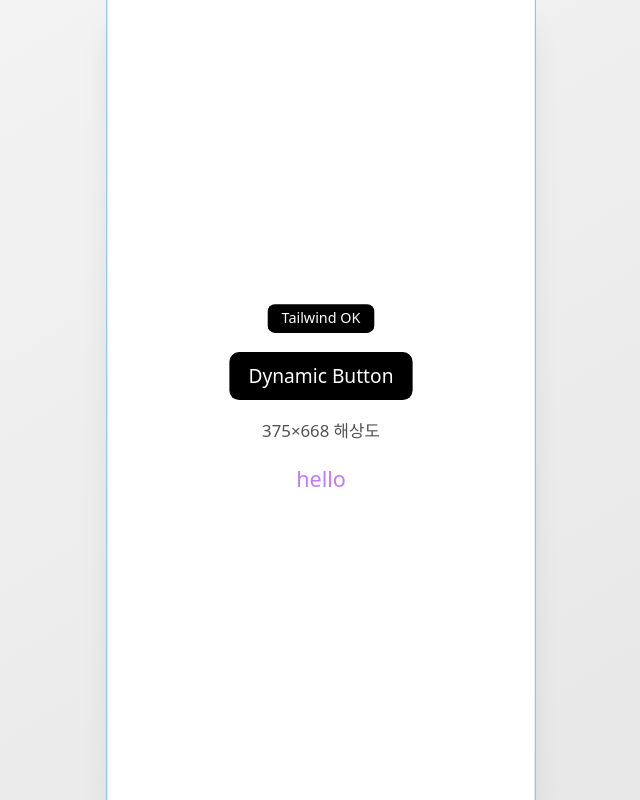
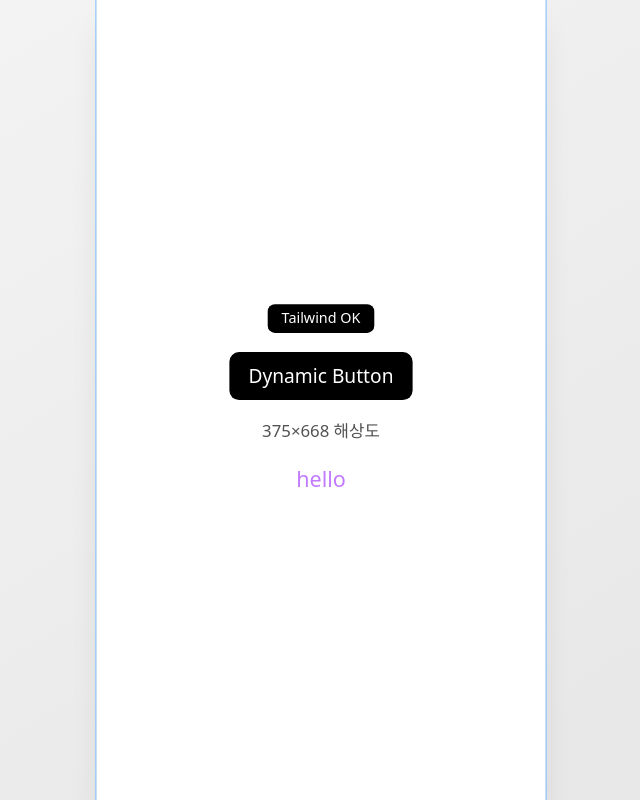
Before and after one commit to depromeet/17th-team3-Web, a Next.js app: page / in a window 1280 px wide. Shown: the whole page, without its empty margins (319-959 px from the left). Built offline with nearby package versions, Linux system fonts and the light colour scheme.

Commit message:
[Design] 고정 해상도 사이즈 수정(357 -> 375)

```diff
--- a/src/app/_components/layout/ScaledStage.tsx
+++ b/src/app/_components/layout/ScaledStage.tsx
@@ -5,7 +5,7 @@ import { useLayoutEffect, useRef, useState, type PropsWithChildren, type ReactNo
 import clsx from 'clsx';
 
 type Props = PropsWithChildren<{
-  /** 스테이지(357x668) 내부가 넘칠 때 내부 스크롤 허용 */
+  /** 스테이지(375x668) 내부가 넘칠 때 내부 스크롤 허용 */
   allowScroll?: boolean;
   /** 스테이지 밖 화면을 꾸밀 배경/이미지 레이어(선택) */
   backdrop?: ReactNode;
@@ -13,14 +13,14 @@ type Props = PropsWithChildren<{
   debugOutline?: boolean;
 }>;
 
-const BASE_W = 357;
+const BASE_W = 375;
 const BASE_H = 668;
 
 /**
- * 화면(브라우저) 크기에 맞춰 357x668 스테이지를 비율 유지로 스케일.
+ * 화면(브라우저) 크기에 맞춰 375x668 스테이지를 비율 유지로 스케일.
  * - 가운데 정렬
  * - 밖 영역(backdrop) 위에 스테이지가 얹힘
- * - 내부 좌표계는 언제나 357x668(px)
+ * - 내부 좌표계는 언제나 375x668(px)
  */
 const ScaledStage = ({ allowScroll = true, backdrop, debugOutline = false, children }: Props) => {
   const containerRef = useRef<HTMLDivElement>(null);
@@ -63,11 +63,11 @@ const ScaledStage = ({ allowScroll = true, backdrop, debugOutline = false, child
         style={{ width: stageBoxW, height: stageBoxH }}
         className="absolute top-1/2 left-1/2 -translate-x-1/2 -translate-y-1/2"
       >
-        {/* 실제 스테이지(357x668, 좌표계 고정) */}
+        {/* 실제 스테이지(375x668, 좌표계 고정) */}
         <div
           data-fixed-stage
           className={clsx(
-            'relative h-[668px] w-[357px] bg-white shadow-xl',
+            'relative h-[668px] w-[375px] bg-white shadow-xl',
             allowScroll ? 'overflow-auto' : 'overflow-hidden',
             debugOutline && 'outline outline-1 outline-blue-300'
           )}
--- a/src/app/layout.tsx
+++ b/src/app/layout.tsx
@@ -5,7 +5,7 @@ import type { Metadata, Viewport } from 'next';
 
 export const metadata: Metadata = {
   title: 'App',
-  description: 'Fixed 357x668 viewport',
+  description: 'Fixed 375x668 viewport',
 };
 export const viewport: Viewport = {
   width: 'device-width',
--- a/tailwind.config.ts
+++ b/tailwind.config.ts
@@ -5,7 +5,7 @@ export default {
   content: ['./src/app/**/*.{ts,tsx,mdx}', './src/components/**/*.{ts,tsx}'],
   theme: {
     extend: {
-      width: { vp: '357px' },
+      width: { vp: '375px' },
       height: { vp: '668px' },
     },
   },
```
